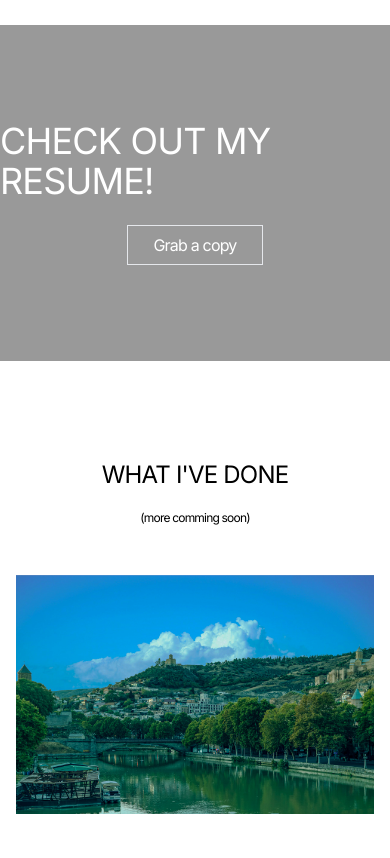
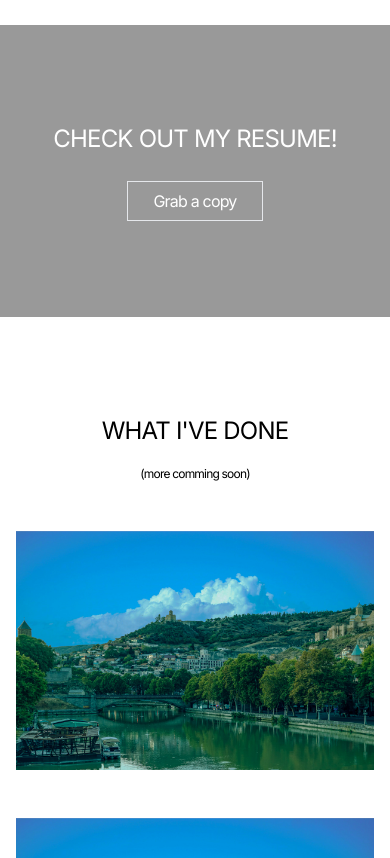
Before and after one commit to INF-Nischal/Portfolio, a Next.js app: page / in a window 390 px wide. Shown: the part 3760-4618 px from the top of the page. Built offline with nearby package versions, Linux system fonts and the light colour scheme.

Commit message:
fixed headings for responsive screens

```diff
--- a/components/Experience.tsx
+++ b/components/Experience.tsx
@@ -128,7 +128,7 @@ const Experience = () => {
         </div>
       </div>
       <div className="w-full py-24 flex flex-col items-center gap-6 bg-black/40 backdrop:blur-0">
-        <h2 className="uppercase text-4xl font-light text-white">
+        <h2 className="uppercase heading-2 font-light text-white">
           Check out my resume!
         </h2>
         <motion.button
```
